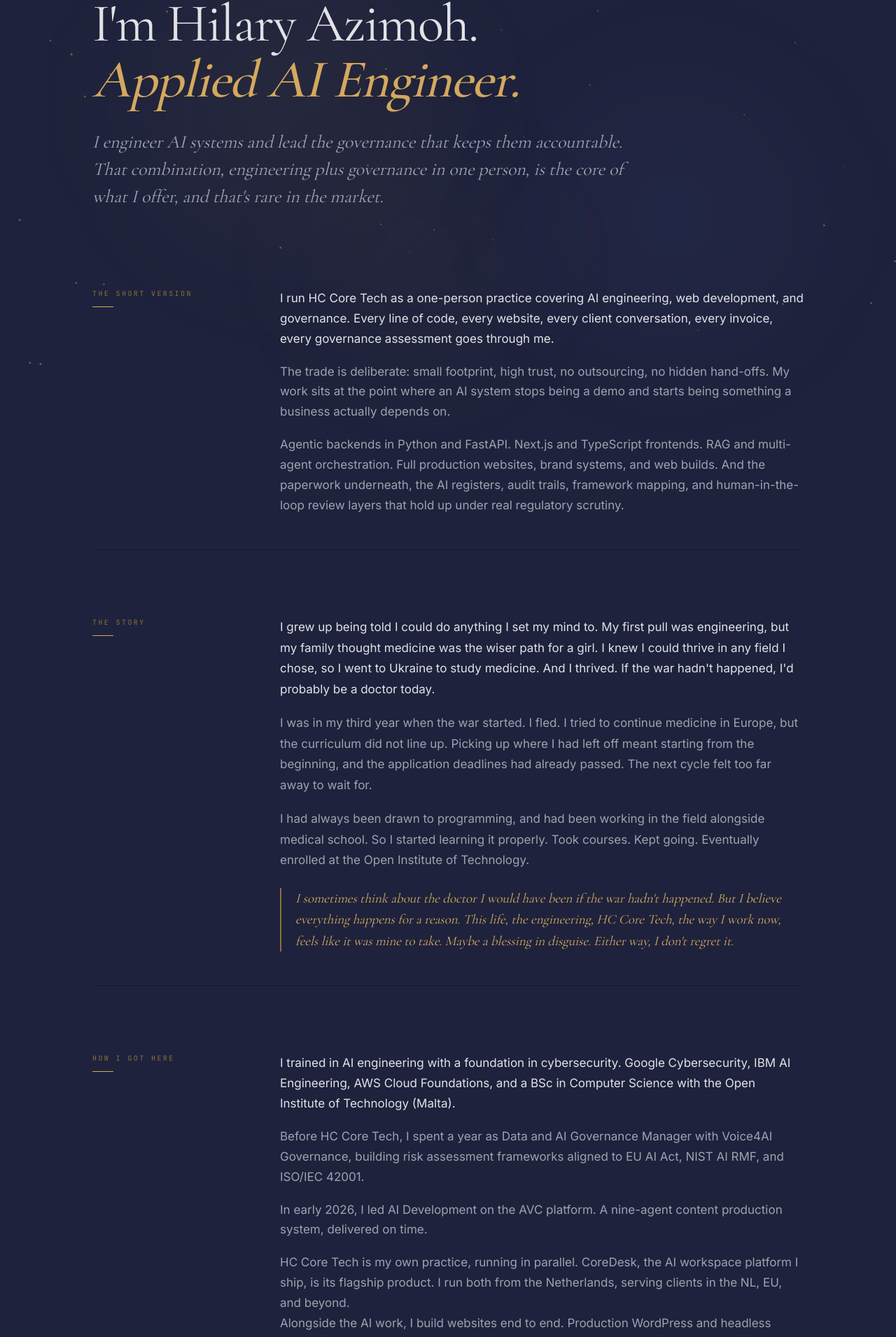
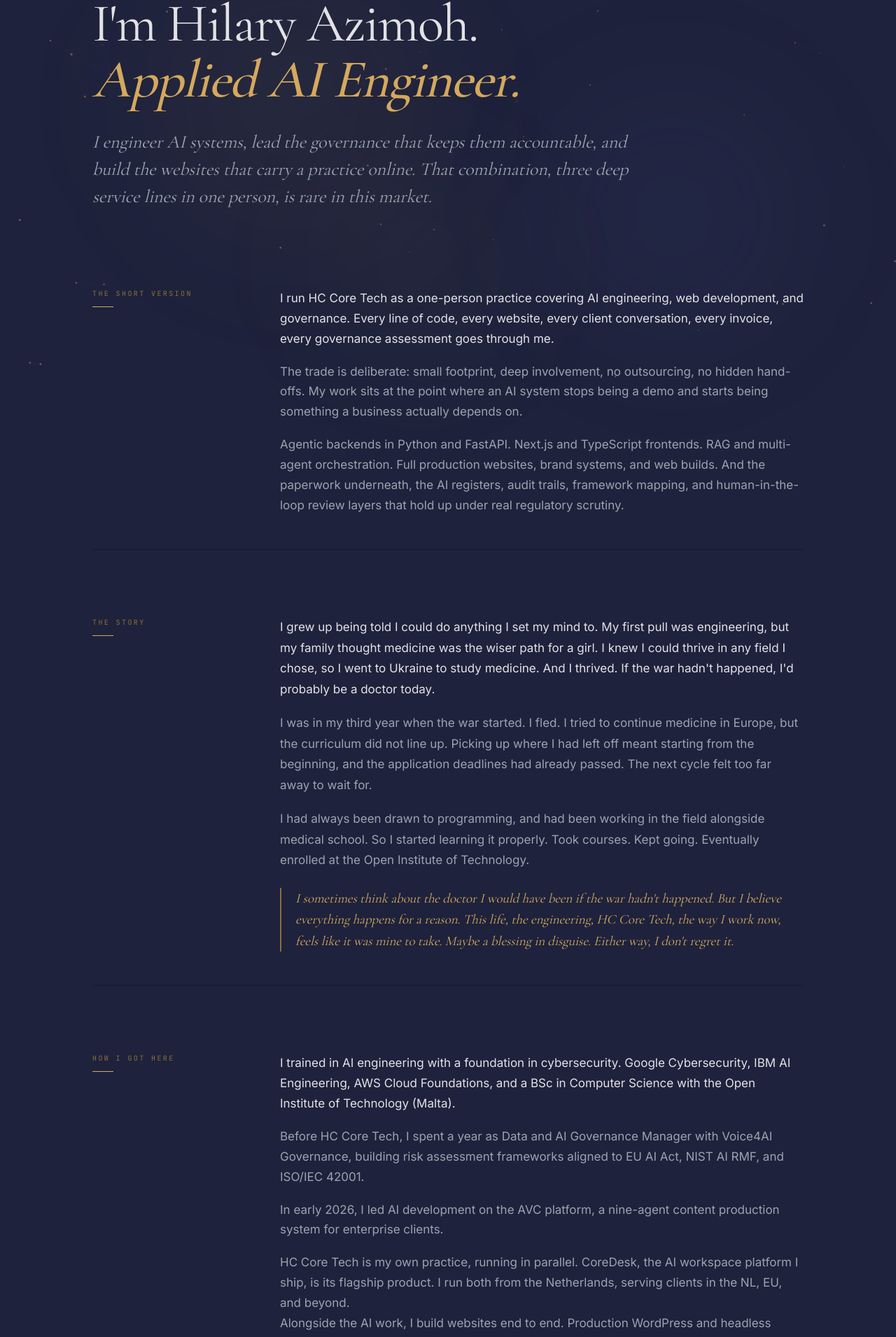
Before and after one commit to hc-core-tech/hccoretech-site, a Next.js app: page /about in a window 1280 px wide. Shown: the part 212-2123 px from the top of the page at 70% size. Built offline with nearby package versions, Linux system fonts and the light colour scheme.

Commit message:
about: lift web dev into hero subtitle and values #1 for equal billing with AI + governance

```diff
--- a/app/about/page.tsx
+++ b/app/about/page.tsx
@@ -7,8 +7,8 @@ import SharedLayout, { T, FONTS, CALENDLY, Reveal } from '../components/SharedLa
 const VALUES = [
   {
     num: '01',
-    title: 'Engineering and governance, one hand',
-    body: 'I engineer AI systems and lead the governance that keeps them accountable. Most people building AI agents in the Netherlands do not also understand the EU AI Act. Most governance specialists cannot ship a working system. I do both, for the same client, on the same project.',
+    title: 'Engineering, governance, and web, one hand',
+    body: 'I engineer AI systems, lead the governance that keeps them accountable, and build the websites that carry a practice online. Rare to find all three in one person, for the same client, on the same project.',
   },
   {
     num: '02',
@@ -30,14 +30,14 @@ const VALUES = [
 const WHO_I_WORK_WITH = [
   { fit: true,  label: 'Founders and practitioners who want serious AI capability without enterprise overhead' },
   { fit: true,  label: "Dutch and EU SMEs and ZZP'ers, especially care practices, consultancies, and coaches" },
-  { fit: true,  label: 'Small teams up to about twenty people, building something they care about' },
+  { fit: true,  label: 'Small founder-led teams building something they care about' },
   { fit: true,  label: 'Vendors scaling into regulated procurement (health, finance, public sector)' },
   { fit: false, label: 'Clients whose primary constraint is price or a very urgent turnaround. The depth I bring takes time and a small caseload.' },
   { fit: false, label: 'Projects that genuinely need a team of engineers on-site day to day, rather than one specialist working closely with you.' },
 ]
 
 const CREDENTIALS = [
-  { label: 'BSc (Hons) Computer Science', detail: 'Open Institute of Technology (OPIT), Malta' },
+  { label: 'BSc (Hons) Computer Science', detail: 'Open Institute of Technology (OPIT), Malta · 2024–2026' },
   { label: 'Google Cybersecurity Professional Certificate', detail: 'Coursera' },
   { label: 'IBM AI Engineering', detail: 'Professional certificate' },
   { label: 'AWS Academy Graduate', detail: 'Cloud Foundations' },
@@ -90,9 +90,10 @@ export default function AboutPage() {
             color: T.softText, maxWidth: '780px',
             letterSpacing: '-0.005em',
           }}>
-            I engineer AI systems and lead the governance that keeps them accountable.
-            That combination, engineering plus governance in one person, is the core of
-            what I offer, and that's rare in the market.
+            I engineer AI systems, lead the governance that keeps them
+            accountable, and build the websites that carry a practice
+            online. That combination, three deep service lines in one
+            person, is rare in this market.
           </p>
         </Reveal>
       </section>
@@ -127,7 +128,7 @@ export default function AboutPage() {
                 fontFamily: FONTS.ui, fontSize: '17px', lineHeight: 1.7,
                 color: T.softText, marginBottom: '18px',
               }}>
-                The trade is deliberate: small footprint, high trust, no outsourcing,
+                The trade is deliberate: small footprint, deep involvement, no outsourcing,
                 no hidden hand-offs. My work sits at the point where an AI system stops
                 being a demo and starts being something a business actually depends on.
               </p>
@@ -248,8 +249,8 @@ export default function AboutPage() {
                 fontFamily: FONTS.ui, fontSize: '17px', lineHeight: 1.7,
                 color: T.softText, marginBottom: '18px',
               }}>
-                In early 2026, I led AI Development on the AVC platform. A nine-agent
-                content production system, delivered on time.
+                In early 2026, I led AI development on the AVC platform, a
+                nine-agent content production system for enterprise clients.
               </p>
               <p style={{
                 fontFamily: FONTS.ui, fontSize: '17px', lineHeight: 1.7,
```
